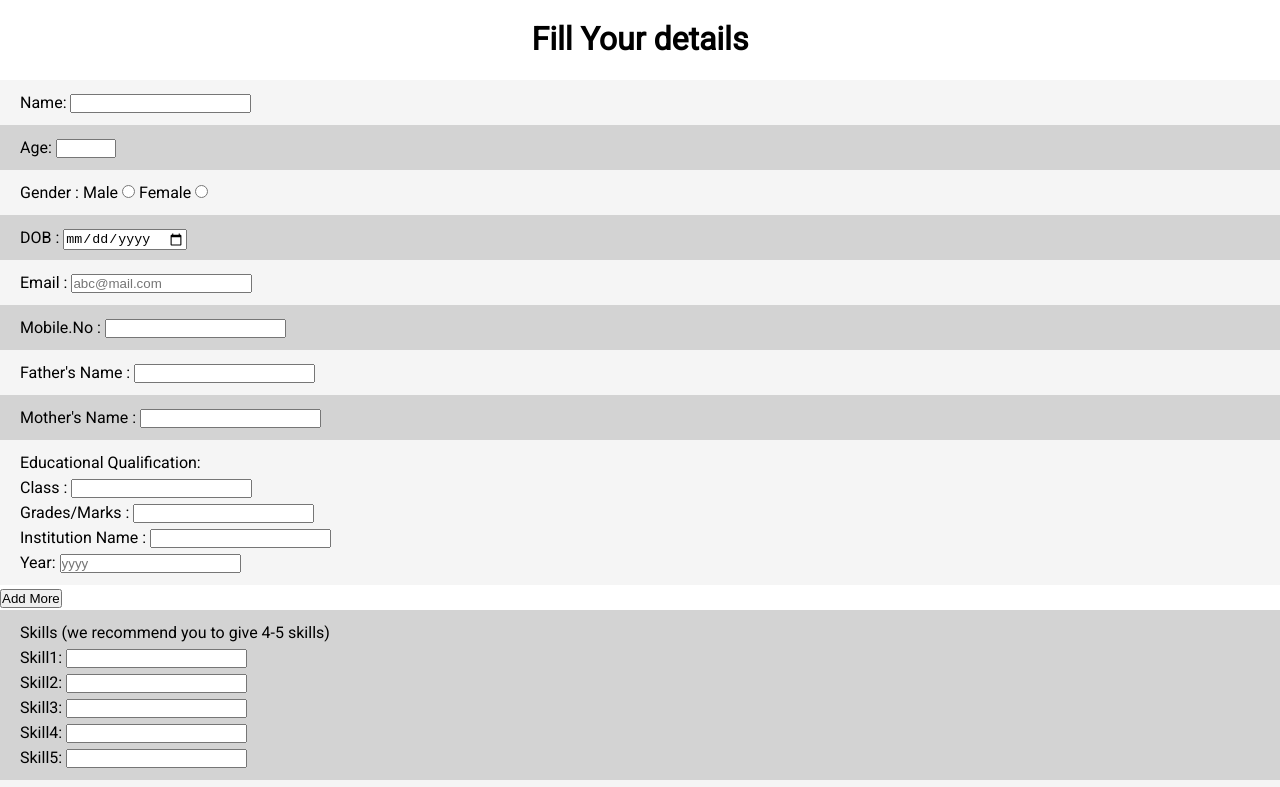
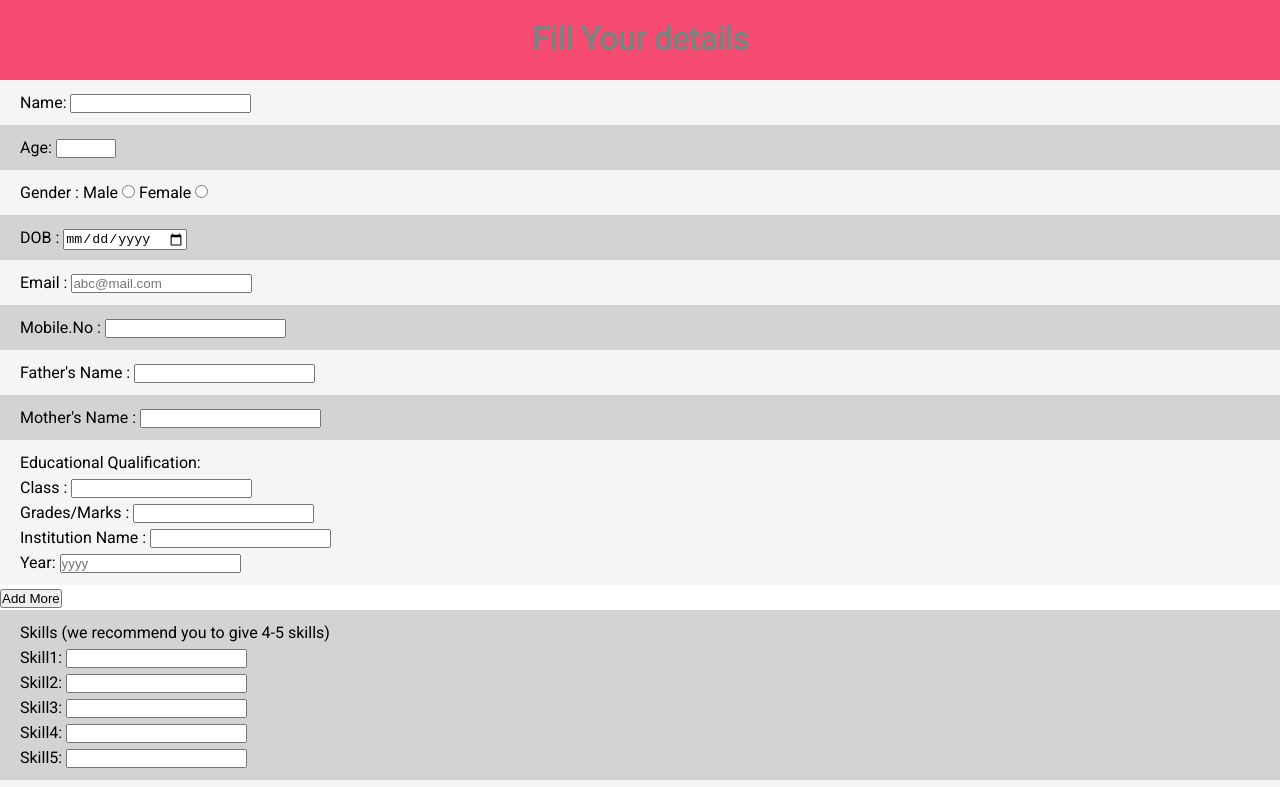
Before and after one commit to RAYogeshwaran/RAYogeshwaran.github.io, a plain HTML site: page form.html in a window 1280 px wide. Shown: the top 787 px of the page. Drawn offline with Linux system fonts and the light colour scheme.

Commit message:
Update style.css

```diff
--- a/style.css
+++ b/style.css
@@ -84,6 +84,8 @@ body {
       height: 60px;
       padding-top: 20px;
       text-align: center;
+     background-color: #F64C72;
+     color: grey;
   }
 
   .white_field {
```
